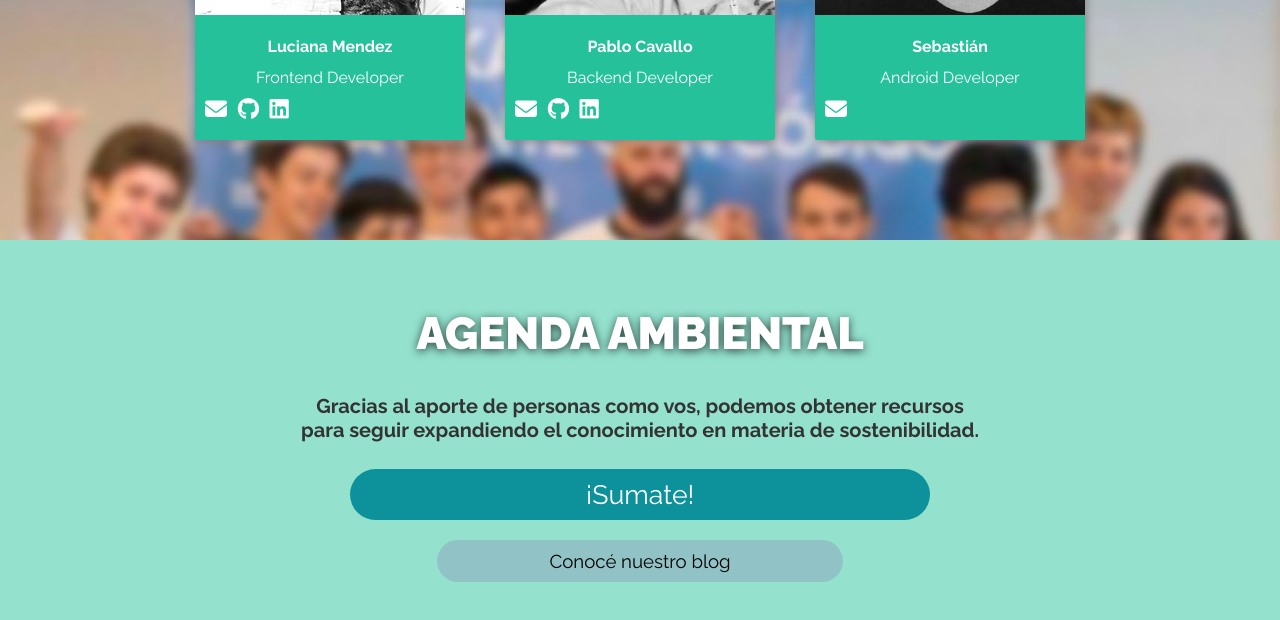
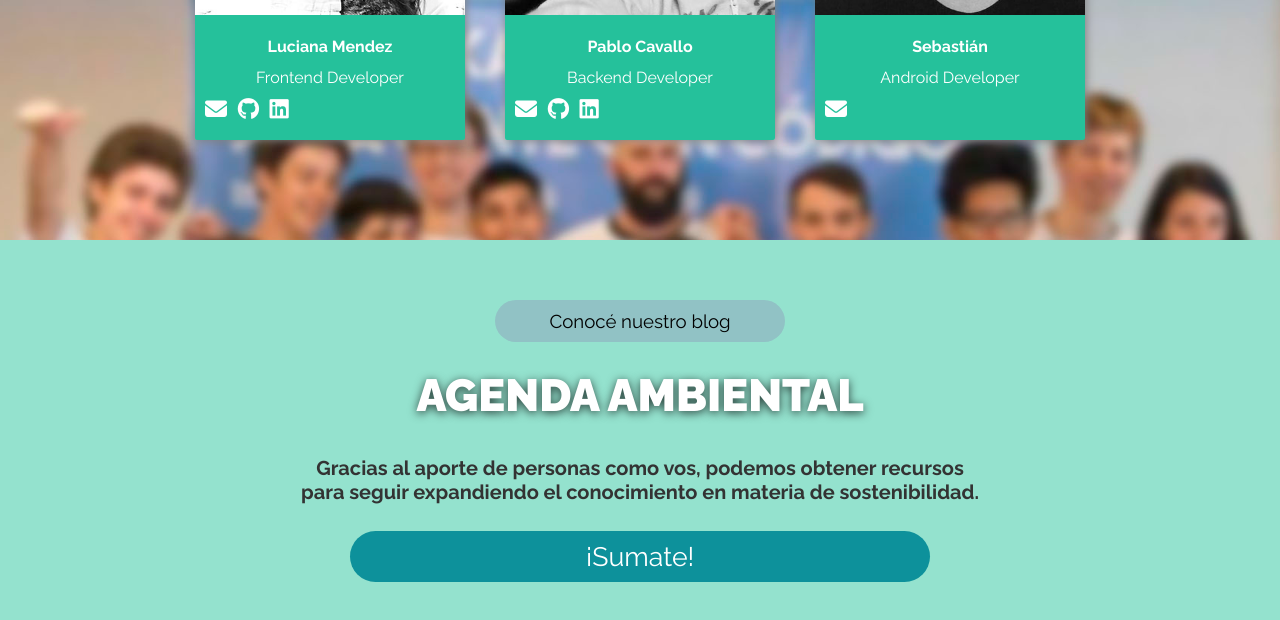
Before and after one commit to SebasZ12/sustentateweb, a plain HTML site: page index.html in a window 1280 px wide. Shown: the part 2975-3595 px from the top of the page. Drawn offline with Linux system fonts and the light colour scheme; grey boxes are pictures that could not be loaded.

Commit message:
change button blog ubication

```diff
--- a/css/stylesc619.css
+++ b/css/stylesc619.css
@@ -1343,7 +1343,7 @@ section.team .btn-sumate-ahora {
   background-color: rgb(145, 194, 197);
   padding: 10px 0px 10px 0px;
   margin: auto;
-  width: 35%;
+  width:25%;
   font-size: 14pt;
   border-radius: 50px;
   text-align: center;
--- a/index.html
+++ b/index.html
@@ -277,6 +277,8 @@
         </div>
         </section>
         <section id="calendario" class="pad80 text-center bk-color-gray4 overflow-hidden">
+            <div id="blogbtn" class="btnblog"><a href="https://planetasustentate.wordpress.com/">Conocé nuestro blog</a></div>
+            <separador class="veinte"></separador>
             <div class="wrapper">
                 <div class="title">Agenda Ambiental</div>
                 <h4 class="gracias">Gracias al aporte de personas como vos, podemos obtener recursos
@@ -284,8 +286,6 @@
                 <a href="https://docs.google.com/forms/d/e/1FAIpQLScgWyVA3nbM-p2r_xpHxp4cKTduEo4KZxqe2KqW6Gf1sZeHzQ/viewform?usp=sf_link">
                     <div id="sumate" class="button:hover">¡Sumate!</div>
                 </a>
-                <separador class="veinte"></separador>
-                <div id="blogbtn" class="button:hover btnblog"><a href="https://planetasustentate.wordpress.com/">Conocé nuestro blog</a></div>
                 <separador class="veinte"></separador>
                 <div class="horizontal-center">
 
```
